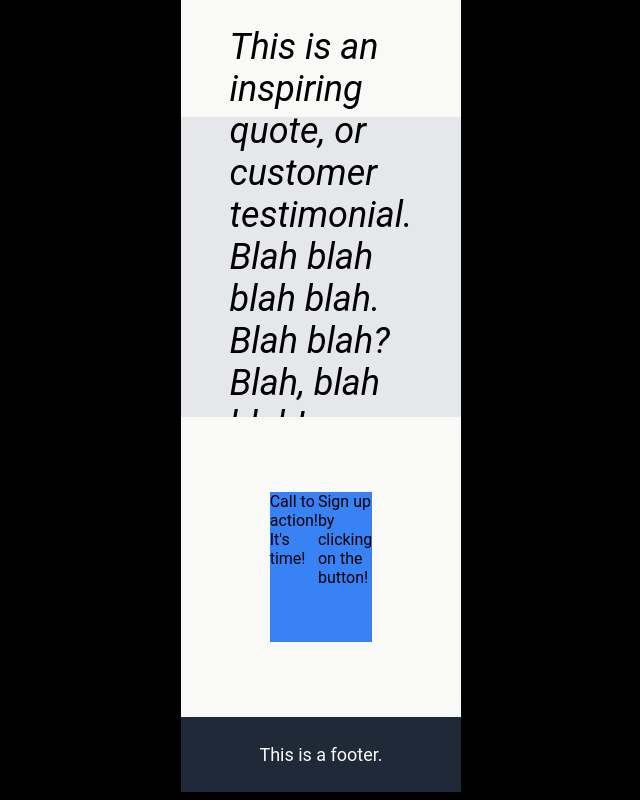
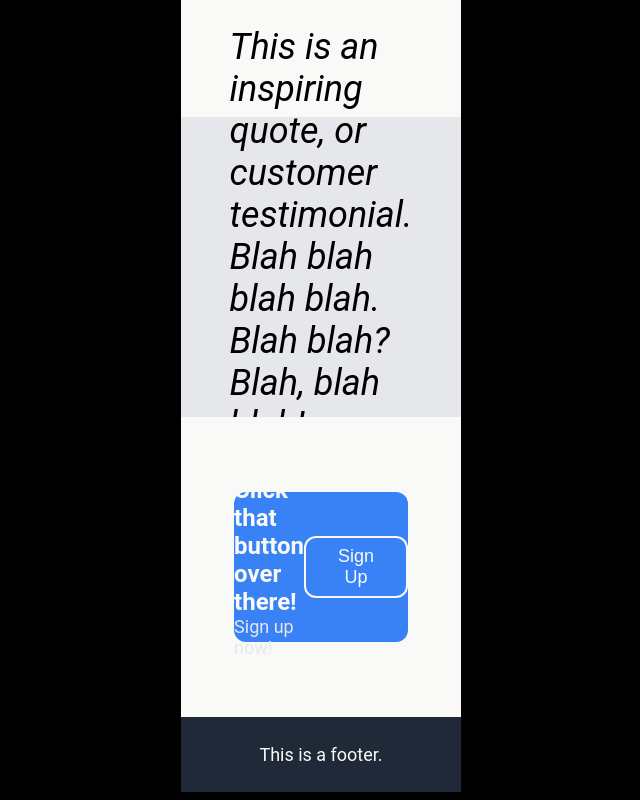
Before and after one commit to jd-loper/landing-page, a plain HTML site: page index.html in a window 1280 px wide. Shown: the part 990-1790 px from the top of the page, without its empty margins (319-959 px from the left). Drawn offline with Linux system fonts and the light colour scheme.

Commit message:
Finish webpage draft

```diff
--- a/index.html
+++ b/index.html
@@ -23,7 +23,7 @@
         <div class="content">
             <div class="hero">This website is awesome</div>
             <div class ="subtext">This website has some subtext that goes here under the main title. It's a smaller font and the color is lower contrast.</div>
-            <div class="btn"><button>Sign Up</button></div>
+            <div class="btn"><button id="button1">Sign Up</button></div>
         </div>
         <div class="image">Placeholder image.</div>
     </div>
@@ -49,8 +49,13 @@
     </div>
     <div class="action">
         <div class="action-box">
-            <div class="sign-up">Call to action! It's time!</div>
-            <div class="action-text">Sign up by clicking on the button!</div>
+            <div class="action-text-box">
+                <div class="action-title">Click that button over there!</div>
+                <div class="action-text">Sign up now!</div>
+            </div>
+            <div class="btn-2">
+                <button id="button2">Sign Up</button>
+            </div>
         </div>
     </div>
     <div class="footer">
--- a/style.css
+++ b/style.css
@@ -53,12 +53,11 @@ button {
     font-size: 18px;
     border-radius: 12px;
     border: none;
-    transition-duration: 0.4s;
 }
 
-button:hover {
-    background-color: gray;
-    color: #F9FAF8;
+#button2 {
+    border: 2px solid #F9FAF8;
+
 }
 
 .image {
@@ -177,8 +176,23 @@ button:hover {
     display: flex;
     height: 300px;
     background-color: #F9FAF8;
+    align-items: center;
     justify-content: center;
-    align-items: center;
+}
+
+.action-title {
+    font-size: 24px;
+    color: #F9FAF8;
+    font-weight: bold;
+}
+
+.action-text {
+    font-size: 18px;
+    color: #E5E7EB;
+}
+
+.action-text-box {
+    display: block;
 }
 
 .action-box {
@@ -188,14 +202,9 @@ button:hover {
     height: 150px;
     margin-left: 200px;
     margin-right: 200px;
-}
-
-.action-text {
-    display: flex;
-}
-
-.sign-up {
-    display: flex;
+    border-radius: 12px;
+    justify-content: space-around;
+    align-items: center;
 }
 
 .name {
```
